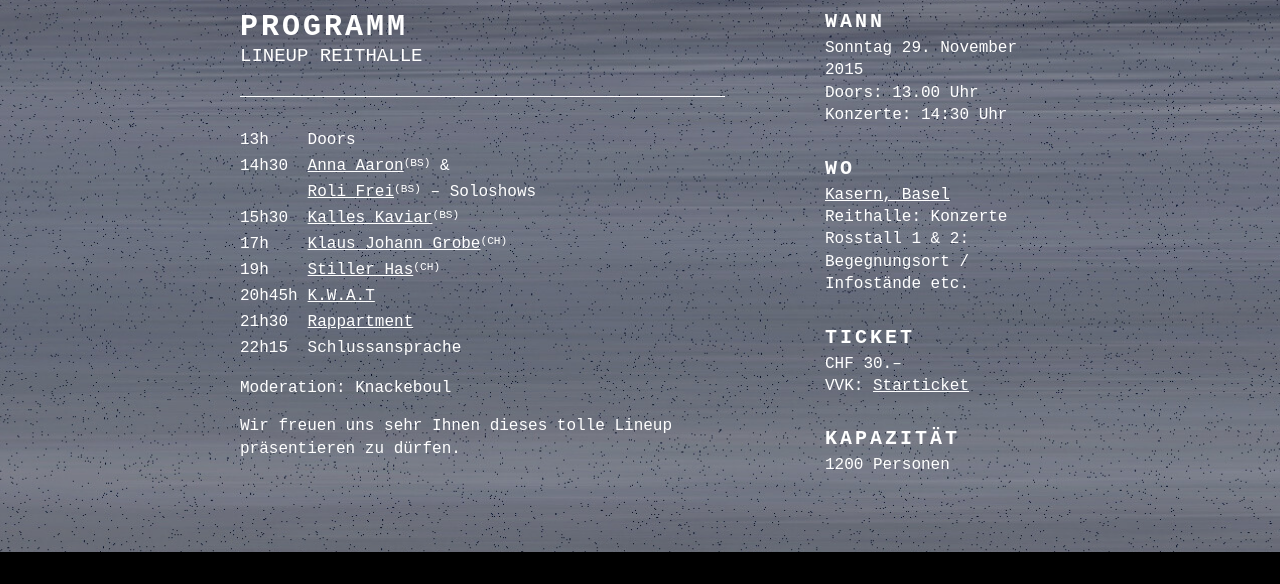
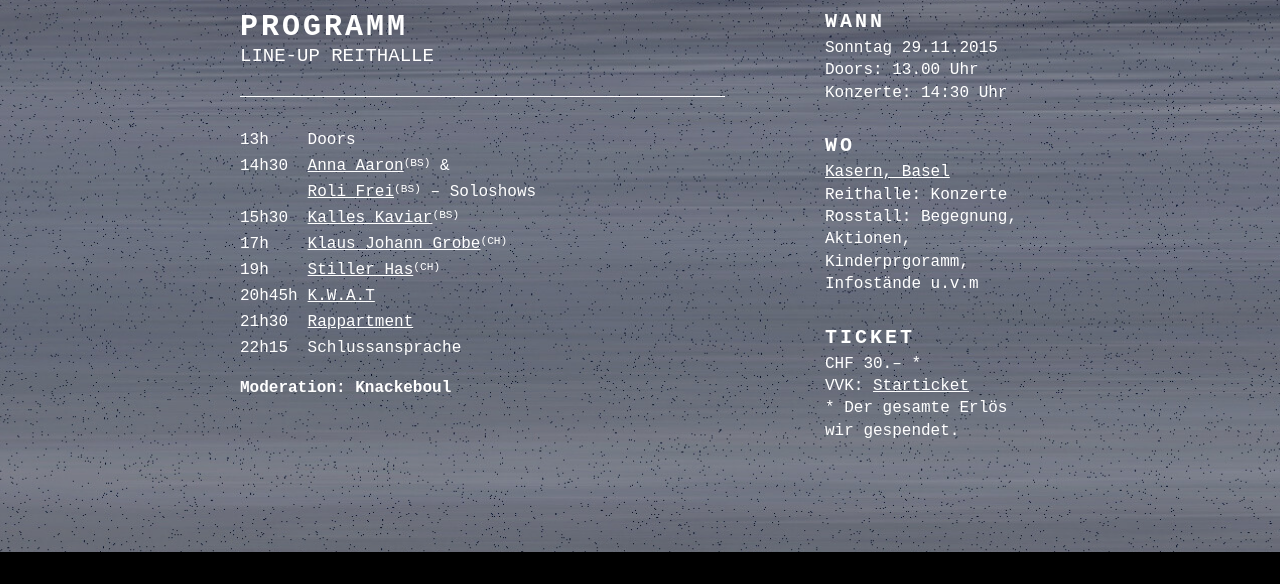
Before and after one commit to martinpfister/goyb, a website: page app/programm.html in a window 1280 px wide. Shown: the part 148-732 px from the top of the page. Drawn offline with nearby package versions, Linux system fonts and the light colour scheme; files that its build step writes are made by us from their sources; files whose address does not match are found by name.

Commit message:
updates seite "programm.html"

```diff
--- a/app/programm.html
+++ b/app/programm.html
@@ -47,7 +47,7 @@
         <div class="row">
             <div class="main-col">
                 <h1>PROGRAMM</h1>
-                <h3>LINEUP REITHALLE</h3>
+                <h3>LINE-UP REITHALLE</h3>
                 <hr>
                 <table>
                     <tr>
@@ -412,13 +412,12 @@
                     </tr>
                 </table>
                 <br>
-                <p>Moderation: Knackeboul</p>
+                <p class="bold">Moderation: Knackeboul</p>
                 <br>
-                <p>Wir freuen uns sehr Ihnen dieses tolle Lineup präsentieren zu dürfen.</p>
             </div>
             <aside class="aside-col">
                 <h2>WANN</h2>
-                <p>Sonntag 29. November 2015</p>
+                <p>Sonntag 29.11.2015</p>
                 <p>Doors: 13.00 Uhr</p>
                 <p>Konzerte: 14:30 Uhr</p>
                 <br>
@@ -428,16 +427,14 @@
                     <a href="http://www.kaserne-basel.ch/" target="_blank">Kasern, Basel</a>
                 </p>
                 <p>Reithalle: Konzerte</p>
-                <p>Rosstall 1 & 2: Begegnungsort / Infostände etc.</p>
+                <p>Rosstall: Begegnung, Aktionen, Kinderprgoramm, Infostände u.v.m</p>
                 <br>
                 <br>
                 <h2>TICKET</h2>
-                <p>CHF 30.&ndash;</p>
-                <p>VVK: <a href="https://www.starticket.ch/0Numberoftix.asp?ShowID=97885&CategoryID=164568&ZoneID=&ShowDetails=1" target="_blank">Starticket</a></p>
+                <p>CHF 30.&ndash; *</p>
+                <p>VVK: <a href="https://www.starticket.ch/0Numberoftix.asp?ShowID=97885&CategoryID=164568&ZoneID=&ShowDetails=1" target="_blank">Starticket</a><br />
+                <small>* Der gesamte Erlös wir gespendet.</small></p>
                 <br>
-                <br>
-                <h2>Kapazität</h2>
-                <p>1200 Personen</p>
             </aside>
         </div>
     </main>
--- a/app/styles/_grid.scss
+++ b/app/styles/_grid.scss
@@ -28,6 +28,9 @@
 /* --------------------------------
 Modules - reusable parts of our design
 -------------------------------- */
+.bold {
+  font-weight: bold;
+}
 .small-top {
   position: relative;
   font-size: 0.7em;
```
